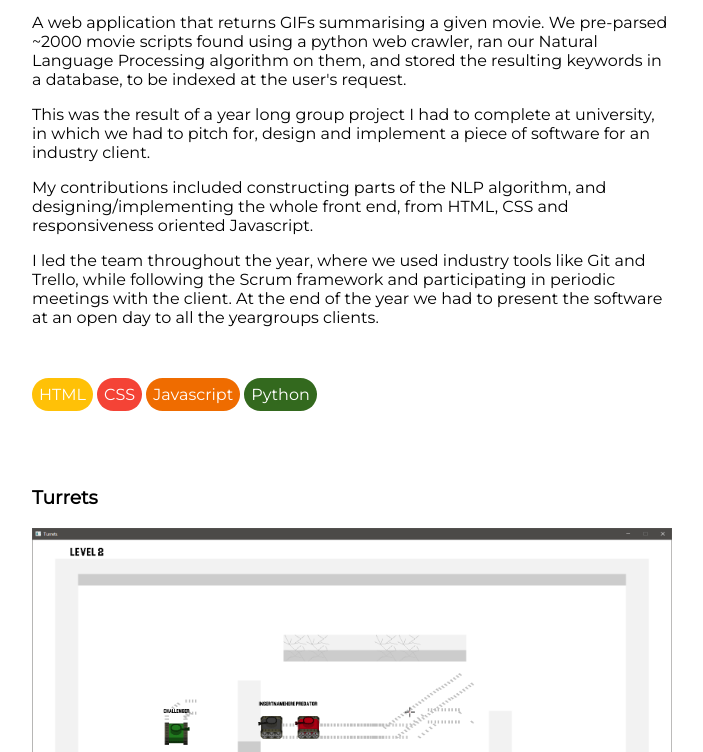
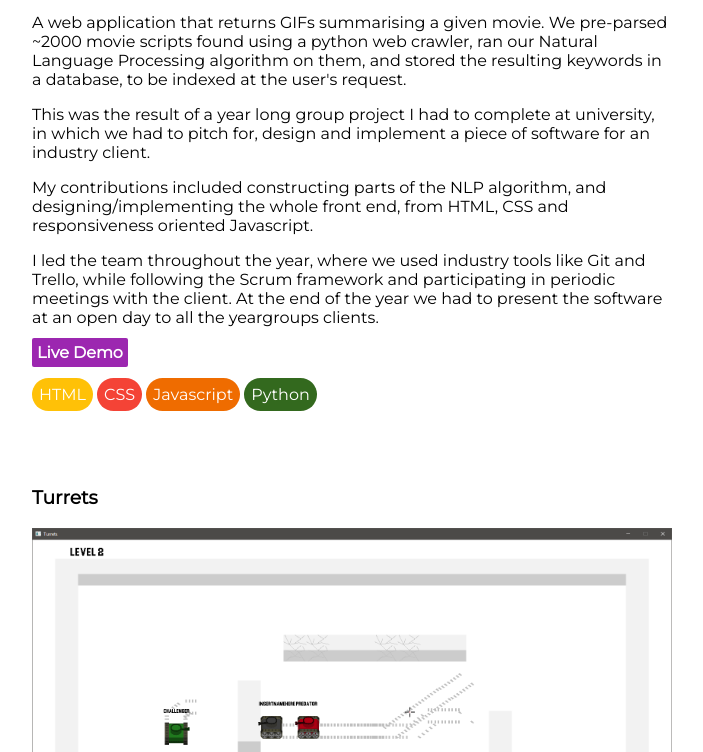
Before and after one commit to DantheCodingGui/portfolio, a plain HTML site: page portfolio.html in a window 1280 px wide. In both pictures the pointer is over the link "Live Demo". Shown: the part 1895-2647 px from the top of the page, without its empty margins (288-991 px from the left). Drawn offline with Linux system fonts and the light colour scheme.

Commit message:
small changes

```diff
--- a/CSS/portfolio-style.css
+++ b/CSS/portfolio-style.css
@@ -38,7 +38,7 @@
   color: #fff;
 }
 .project .demo:hover {
-  background: var(--primary_colour);
+  background: #9C27B0;
 }
 
 .java {background: #A4C639;}
```
Also changed, not shown: contact.html (+1 -1 lines).
